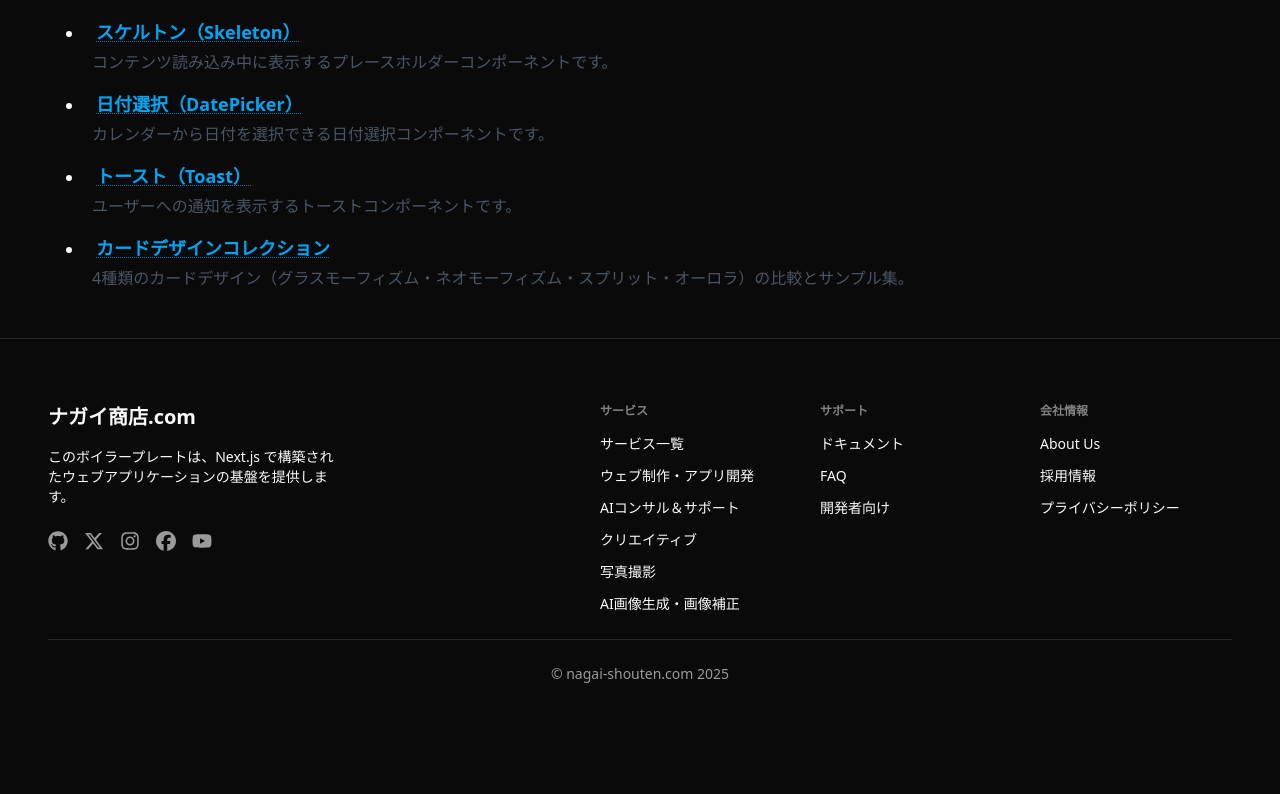
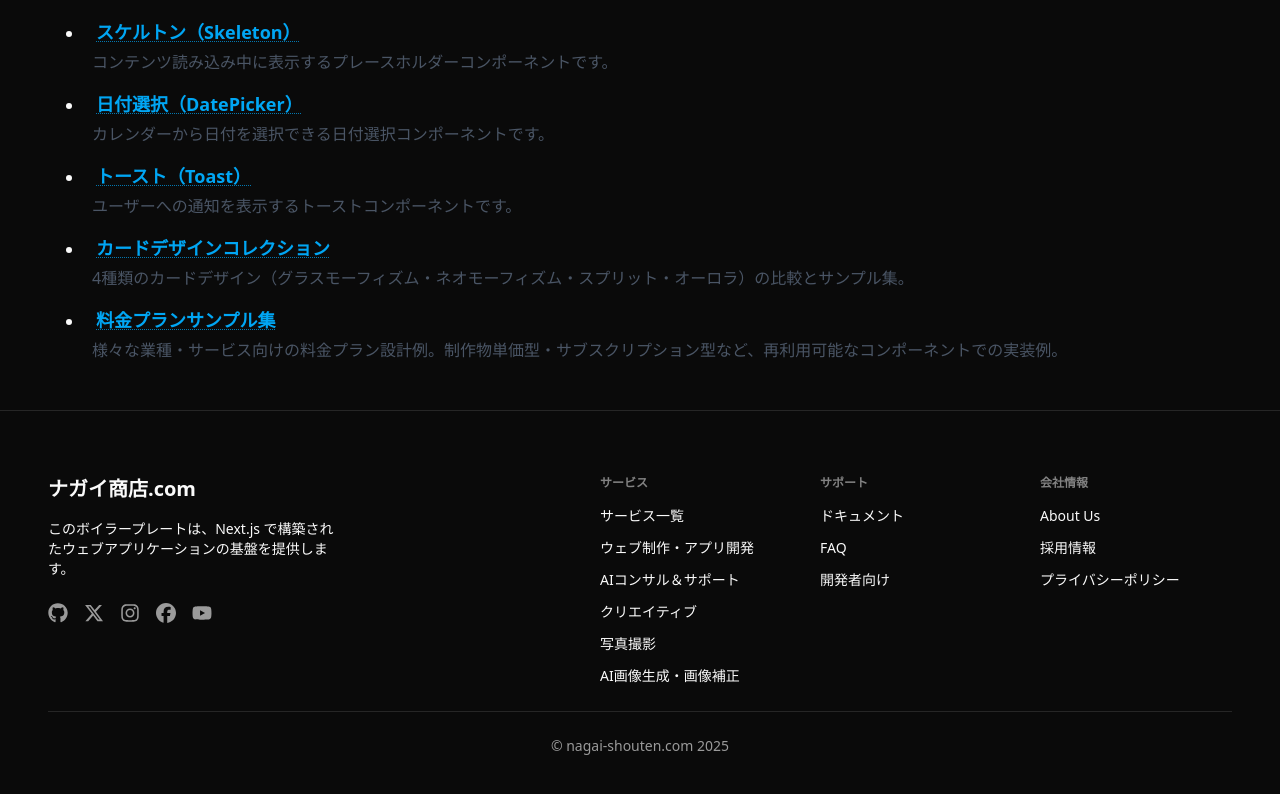
Before and after one commit to takunagai/nextjs-boilerplate, a Next.js app: page /examples in a window 1280 px wide. Shown: the part 1828-2622 px from the top of the page. Before the commit the page ends 2576 px from the top, so only its background shows below. Built offline with nearby package versions, Linux system fonts and the light colour scheme; no server answers.

Commit message:
feat(examples): サンプル一覧に料金プランサンプル集を追加
料金プランサンプルページへのリンクをサンプル一覧に追加し、
開発者が参照しやすいよう整備。

```diff
--- a/src/app/(examples)/examples/page.tsx
+++ b/src/app/(examples)/examples/page.tsx
@@ -120,6 +120,11 @@ export default function ExamplesPage() {
 			description: "4種類のカードデザイン（グラスモーフィズム・ネオモーフィズム・スプリット・オーロラ）の比較とサンプル集。",
 			href: "/examples/card-designs",
 		},
+		{
+			title: "料金プランサンプル集",
+			description: "様々な業種・サービス向けの料金プラン設計例。制作物単価型・サブスクリプション型など、再利用可能なコンポーネントでの実装例。",
+			href: "/examples/pricing-plans",
+		},
 	];
 
 	return (
```
